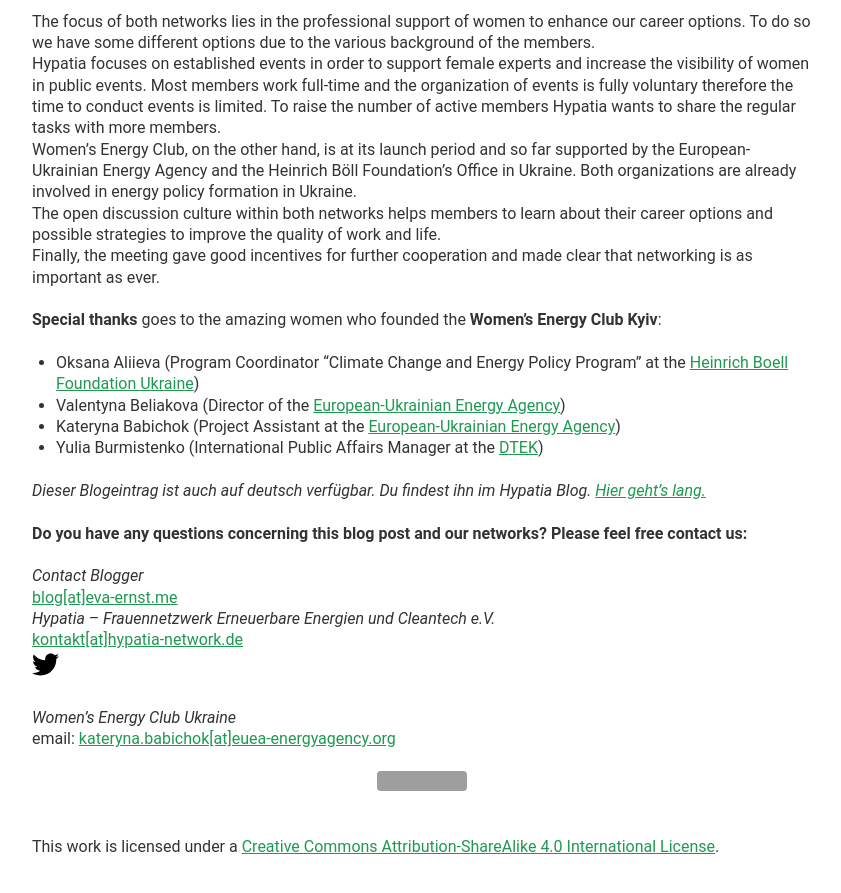
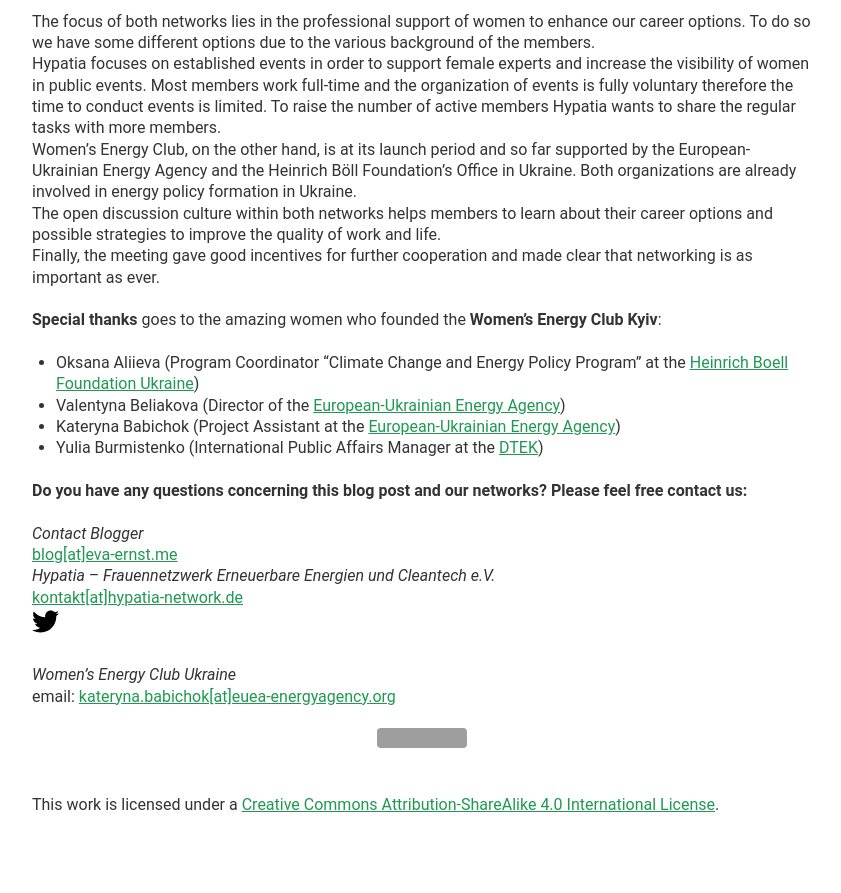
Before and after one commit to evafroehlich/website, a Jekyll site: the page built from _posts/2017-03-26-hypatia-meets-womens-energy-club_en.md, in a window 1280 px wide and 900 px high, scrolled down 2075 px. Shown: the top 893 px of the window, without its empty margins (218-1059 px from the left). Built offline with Jekyll 4.4.1, drawn with Linux system fonts in a browser that asks for light colours; after the commit the page ends 2933 px from its top, so only the background shows below that; grey boxes are pictures that could not be loaded.

Commit message:
Revert "Link zum deutschen Blog"
This reverts commit 34e425e9b5f5a43dc6fd91dfe6c3e1944844c3a8.

```diff
--- a/_posts/2017-03-26-hypatia-meets-womens-energy-club_en.md
+++ b/_posts/2017-03-26-hypatia-meets-womens-energy-club_en.md
@@ -41,7 +41,7 @@
 - Kateryna Babichok (Project Assistant at the [European-Ukrainian Energy Agency](http://euea-energyagency.org/en/))
 - Yulia Burmistenko (International Public Affairs Manager at the [DTEK](http://www.dtek.com/en/))
 
-*Dieser Blogeintrag ist auch auf deutsch verfügbar. Du findest ihn im Hypatia Blog. [Hier geht's lang.](http://www.hypatia-network.de/hypatia-ev-trifft-den-womens-energy-club-kyiv)*
+<!-- *Dieser Blogeintrag ist auch auf deutsch verfügbar. Du findest ihn im Hypatia Blog. [Hier geht's lang.](http://www.hypatia-network.de)* -->
 
 **Do you have any questions concerning this blog post and our networks? Please feel free contact us:**
 
```
